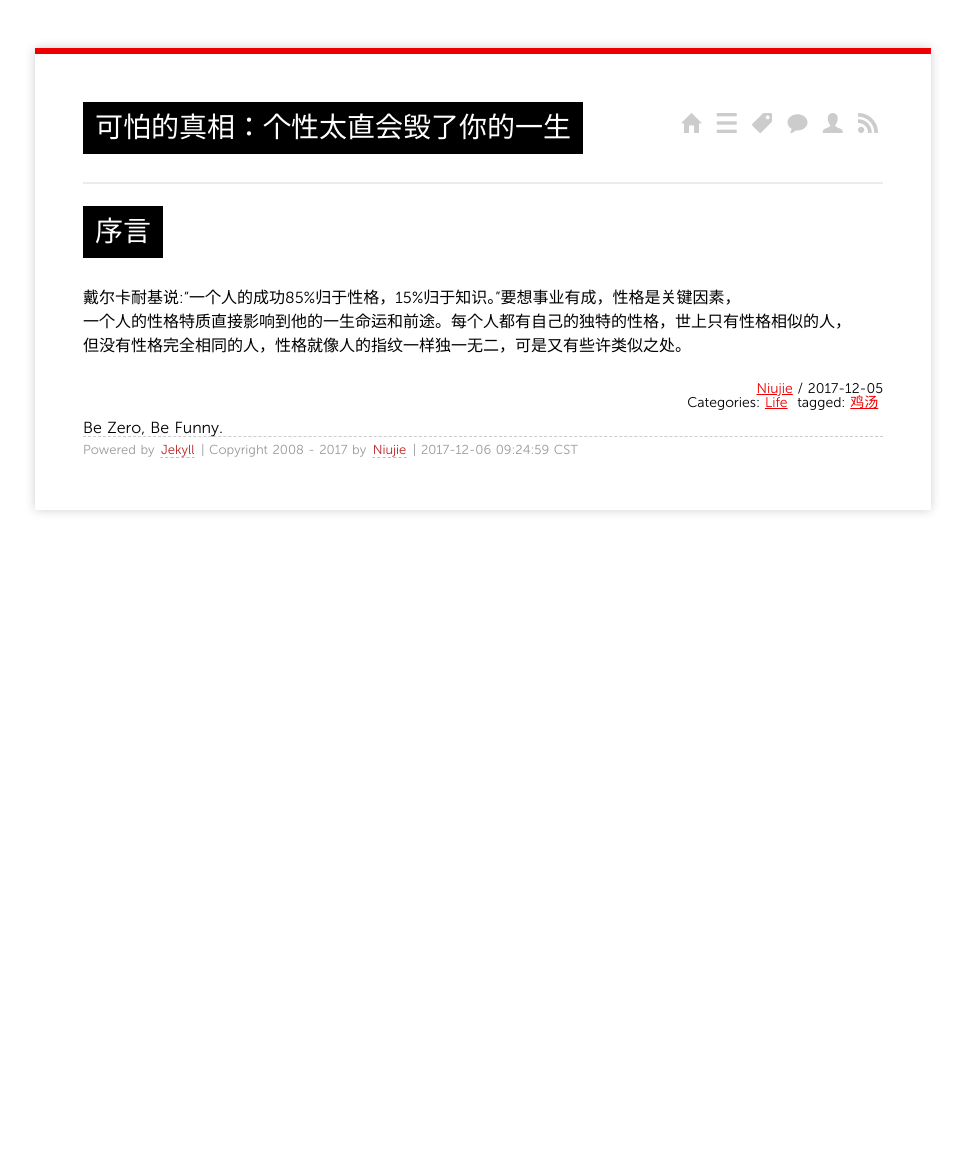
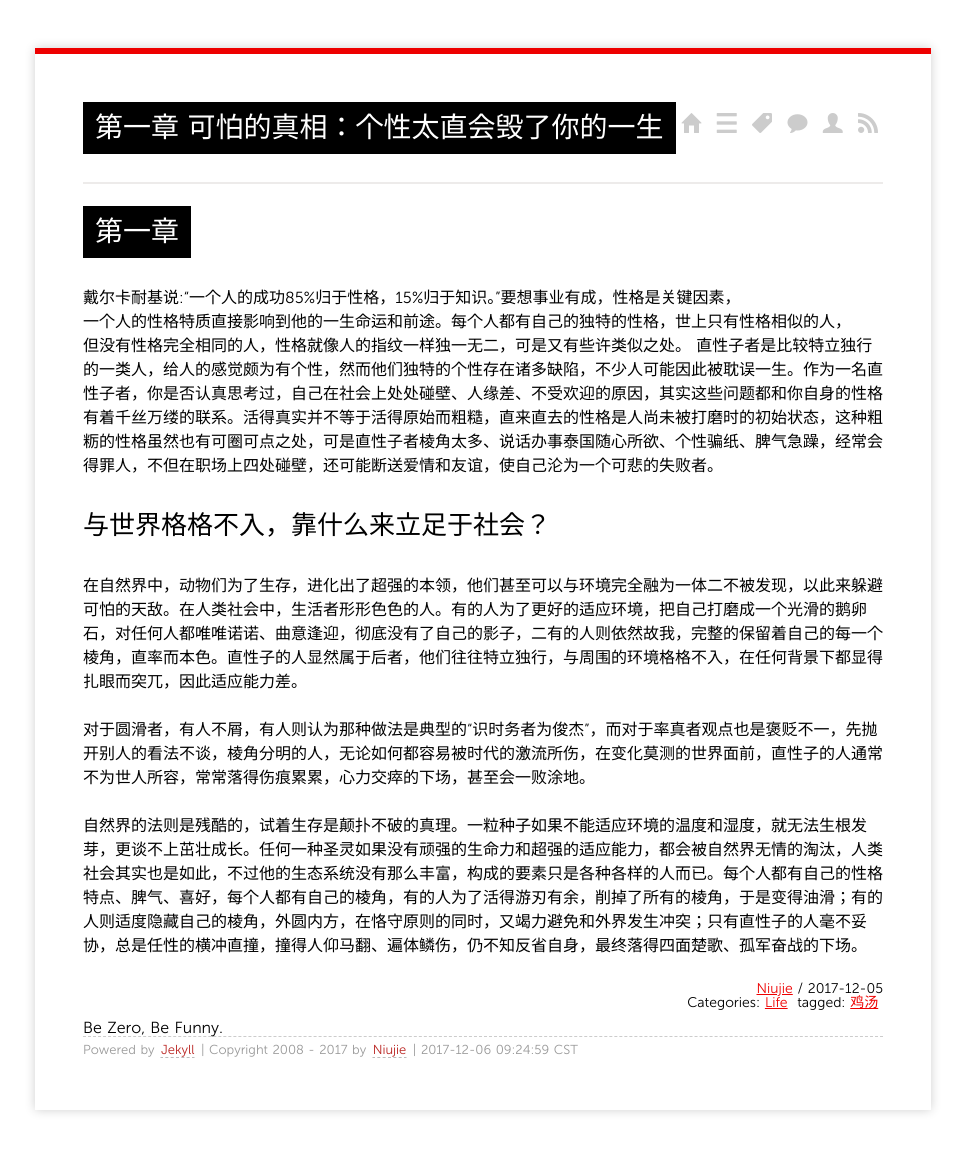
Before and after one commit to niuziru/niuziru.github.io, a Jekyll site: the page built from _posts/2017/2017-12-05-chicken-soup-for-the-soul.md, in a window 1280 px wide. Shown: the whole page, without its empty margins (157-1122 px from the left). Built offline with Jekyll 4.4.1, drawn with Linux system fonts in a browser that asks for light colours; before the commit the page ends 900 px from its top, so only the background shows below that.

```diff
--- a/_posts/2017/2017-12-05-chicken-soup-for-the-soul.md
+++ b/_posts/2017/2017-12-05-chicken-soup-for-the-soul.md
@@ -1,13 +1,21 @@
 ---
 layout: post
-title: 可怕的真相：个性太直会毁了你的一生
+title: 第一章 可怕的真相：个性太直会毁了你的一生
 categories:
 - Life
 tags:
 - 鸡汤
 ---
 
-# 序言
+# 第一章
 戴尔卡耐基说:“一个人的成功85%归于性格，15%归于知识。”要想事业有成，性格是关键因素，<br>
 一个人的性格特质直接影响到他的一生命运和前途。每个人都有自己的独特的性格，世上只有性格相似的人，<br>
 但没有性格完全相同的人，性格就像人的指纹一样独一无二，可是又有些许类似之处。
+直性子者是比较特立独行的一类人，给人的感觉颇为有个性，然而他们独特的个性存在诸多缺陷，不少人可能因此被耽误一生。作为一名直性子者，你是否认真思考过，自己在社会上处处碰壁、人缘差、不受欢迎的原因，其实这些问题都和你自身的性格有着千丝万缕的联系。活得真实并不等于活得原始而粗糙，直来直去的性格是人尚未被打磨时的初始状态，这种粗粝的性格虽然也有可圈可点之处，可是直性子者棱角太多、说话办事泰国随心所欲、个性骗纸、脾气急躁，经常会得罪人，不但在职场上四处碰壁，还可能断送爱情和友谊，使自己沦为一个可悲的失败者。
+
+## 与世界格格不入，靠什么来立足于社会？
+在自然界中，动物们为了生存，进化出了超强的本领，他们甚至可以与环境完全融为一体二不被发现，以此来躲避可怕的天敌。在人类社会中，生活者形形色色的人。有的人为了更好的适应环境，把自己打磨成一个光滑的鹅卵石，对任何人都唯唯诺诺、曲意逢迎，彻底没有了自己的影子，二有的人则依然故我，完整的保留着自己的每一个棱角，直率而本色。直性子的人显然属于后者，他们往往特立独行，与周围的环境格格不入，在任何背景下都显得扎眼而突兀，因此适应能力差。
+
+对于圆滑者，有人不屑，有人则认为那种做法是典型的“识时务者为俊杰”，而对于率真者观点也是褒贬不一，先抛开别人的看法不谈，棱角分明的人，无论如何都容易被时代的激流所伤，在变化莫测的世界面前，直性子的人通常不为世人所容，常常落得伤痕累累，心力交瘁的下场，甚至会一败涂地。
+
+自然界的法则是残酷的，试着生存是颠扑不破的真理。一粒种子如果不能适应环境的温度和湿度，就无法生根发芽，更谈不上茁壮成长。任何一种圣灵如果没有顽强的生命力和超强的适应能力，都会被自然界无情的淘汰，人类社会其实也是如此，不过他的生态系统没有那么丰富，构成的要素只是各种各样的人而已。每个人都有自己的性格特点、脾气、喜好，每个人都有自己的棱角，有的人为了活得游刃有余，削掉了所有的棱角，于是变得油滑；有的人则适度隐藏自己的棱角，外圆内方，在恪守原则的同时，又竭力避免和外界发生冲突；只有直性子的人毫不妥协，总是任性的横冲直撞，撞得人仰马翻、遍体鳞伤，仍不知反省自身，最终落得四面楚歌、孤军奋战的下场。
```
Also changed, not shown: _posts/2017/2017-12-05-golang-pages.md (+2 -1 lines), _posts/2017/2017-12-05-golang-testing-pkg.md (+1 -2 lines).
